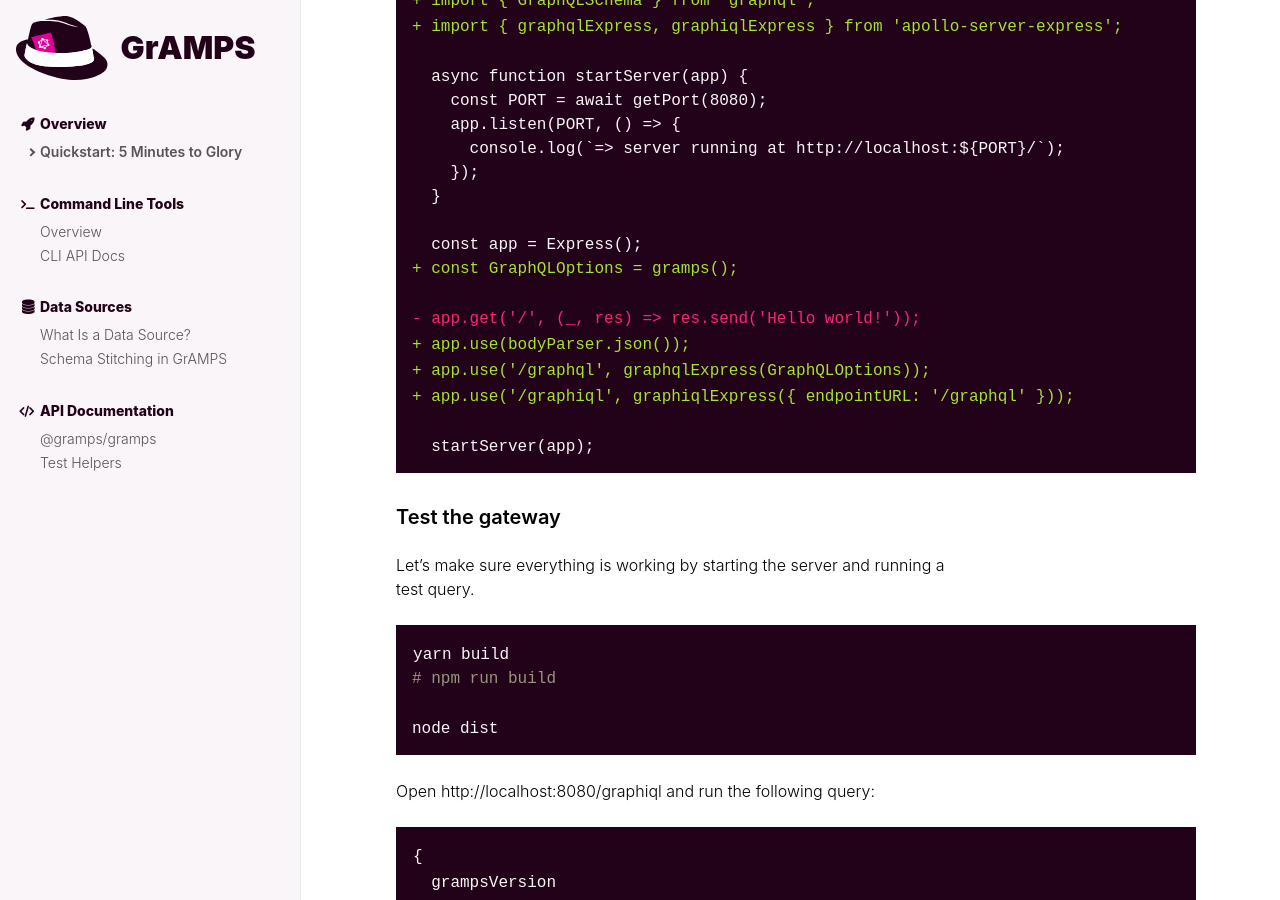
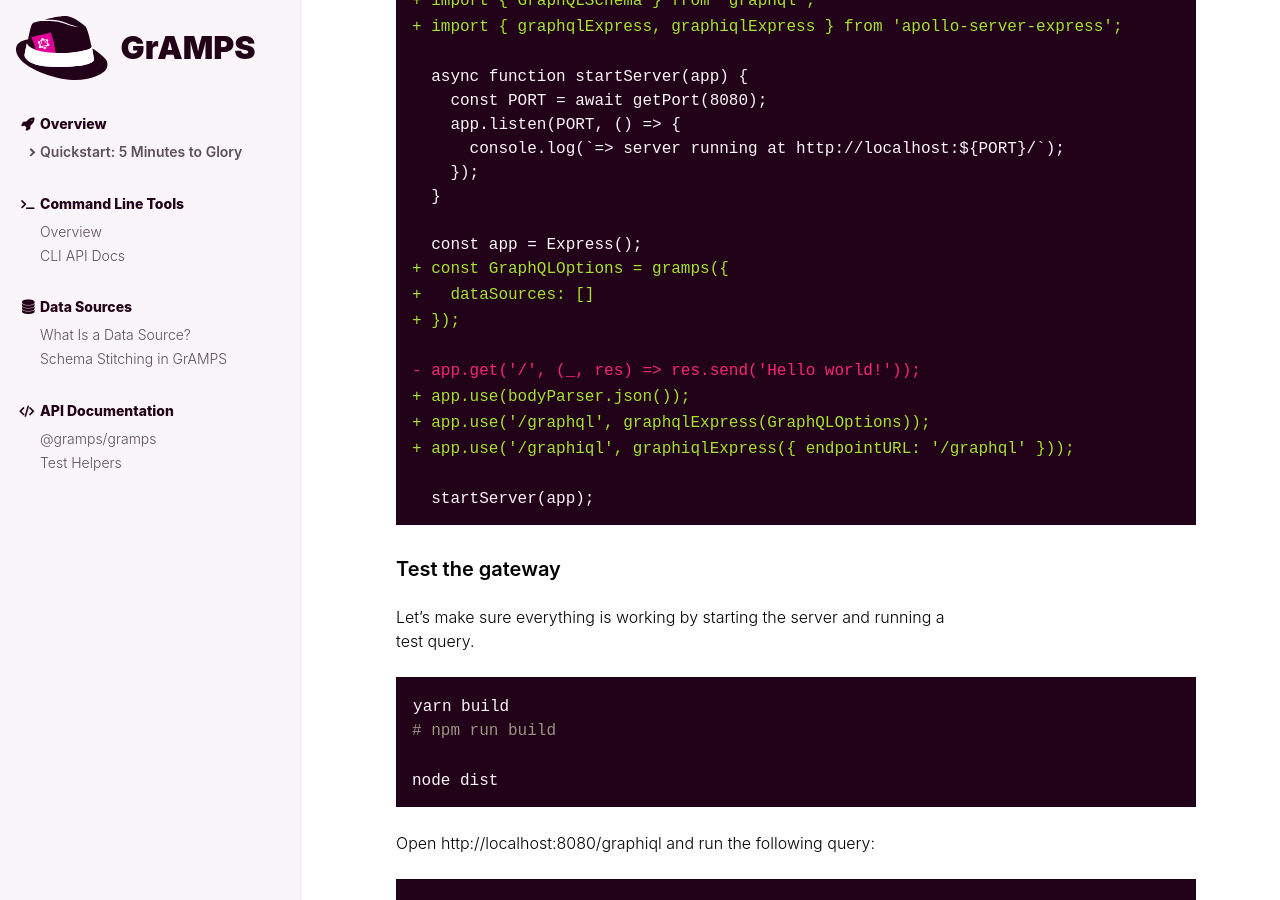
Before and after one commit to gramps-graphql/gramps--legacy, a Jekyll site: the page built from docs/_content/overview/quickstart.md, in a window 1280 px wide and 900 px high, scrolled down 4089 px. Built offline with Jekyll 4.4.1, drawn with Linux system fonts in a browser that asks for light colours.

Commit message:
docs: quickstart bug fix
Looks like you need to pass it an empty array or it throws an error.

```diff
--- a/docs/_content/overview/quickstart.md
+++ b/docs/_content/overview/quickstart.md
@@ -158,7 +158,9 @@ yarn add @gramps/gramps apollo-server-express body-parser graphql
   }
 
   const app = Express();
-+ const GraphQLOptions = gramps();
++ const GraphQLOptions = gramps({
++   dataSources: []
++ });
 
 - app.get('/', (_, res) => res.send('Hello world!'));
 + app.use(bodyParser.json());
```
